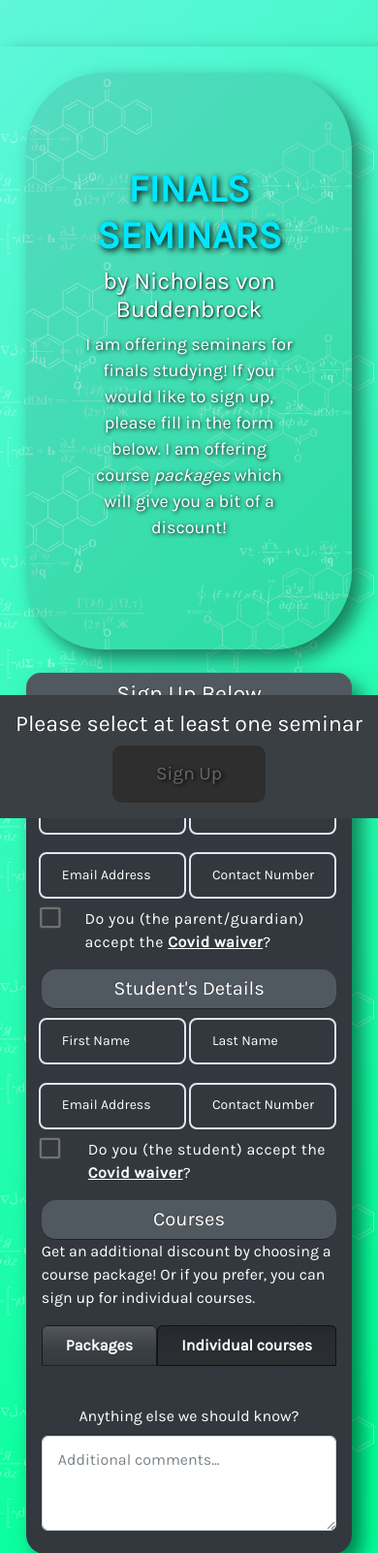
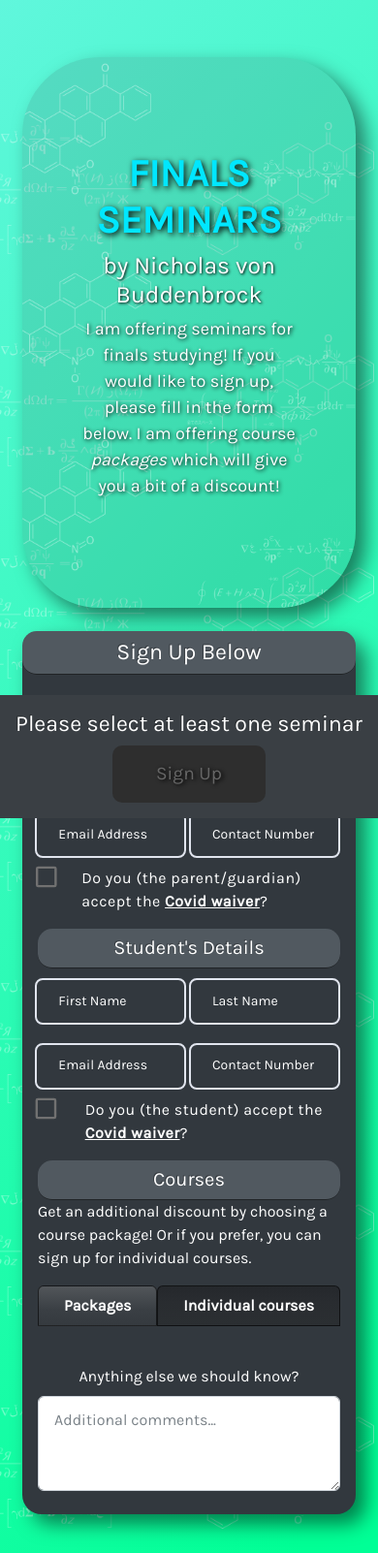
Before and after one commit to jononunes/seminar-signup, a Django app: page / in a window 390 px wide. Shown: the top 1602 px of the page at 97% size. Run offline with Django 3.2, Linux system fonts and the light colour scheme; data that the repository does not hold is empty.

Commit message:
further adjusted spacing of title

```diff
--- a/database/static/database/css/style.css
+++ b/database/static/database/css/style.css
@@ -260,7 +260,7 @@ a:hover {
 }
 
 @media screen and (max-width: 500px) {
-  #titleContainer {
+  .p-5 {
     box-shadow: 10px 10px 20px rgb(0 0 0 / 50%);
     padding: 1rem !important;
   }
```
